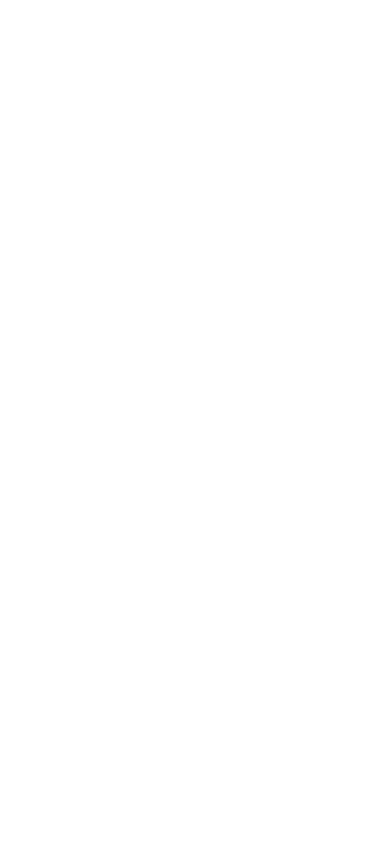
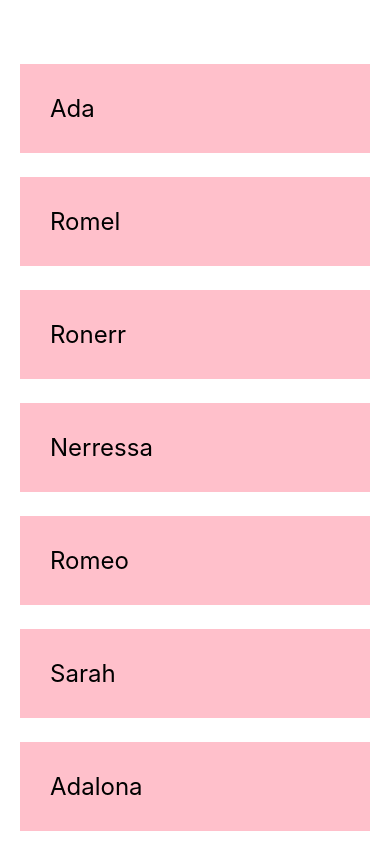
Before and after one commit to adavillacarlos/myproject, a React Native app: screen / in a window 390 px wide. Built offline with nearby package versions, Linux system fonts and the light colour scheme.

Commit message:
lists & scroll view

```diff
--- a/App.js
+++ b/App.js
@@ -1,6 +1,6 @@
 import { StatusBar } from 'expo-status-bar';
 import React, { useState} from 'react';
-import { StyleSheet, Text, View, Button, TextInput } from 'react-native';
+import { StyleSheet, Text, View, Button, TextInput, ScrollView } from 'react-native';
 
 export default function App() {
   const[people, setPeople] = useState([
@@ -8,12 +8,20 @@
     {name: 'Romel', key: '2'},
     {name: 'Ronerr', key: '3'},
     {name: 'Nerressa', key: '4'},
-    {name: 'Romeo', key: '5'}
+    {name: 'Romeo', key: '5'},
+    {name: 'Sarah', key: '6'},
+    {name: 'Adalona', key: '7'},
   ]);
 
   return (
     <View style={styles.container}>
-
+      <ScrollView>
+      { people.map(item => (
+          <View key={item.key}>
+            <Text style={styles.item}>{item.name}</Text>
+          </View>
+        ))}
+      </ScrollView>
       <StatusBar style="auto" />
     </View>
   );
@@ -23,8 +31,10 @@
   container: {
     flex: 1,
     backgroundColor: '#fff',
-    alignItems: 'center',
-    justifyContent: 'center',
+    paddingTop: 40,
+    paddingHorizontal: 20,
+    // alignItems: 'center',
+    // justifyContent: 'center',
   },
   header: {
     backgroundColor: 'black',
@@ -48,7 +58,12 @@
     padding: 8,
     margin: 10,
     width: 200,
-
+  },
+  item: {
+    marginTop: 24,
+    padding: 30,
+    backgroundColor: 'pink',
+    fontSize: 24,
   }
 
 });
```
